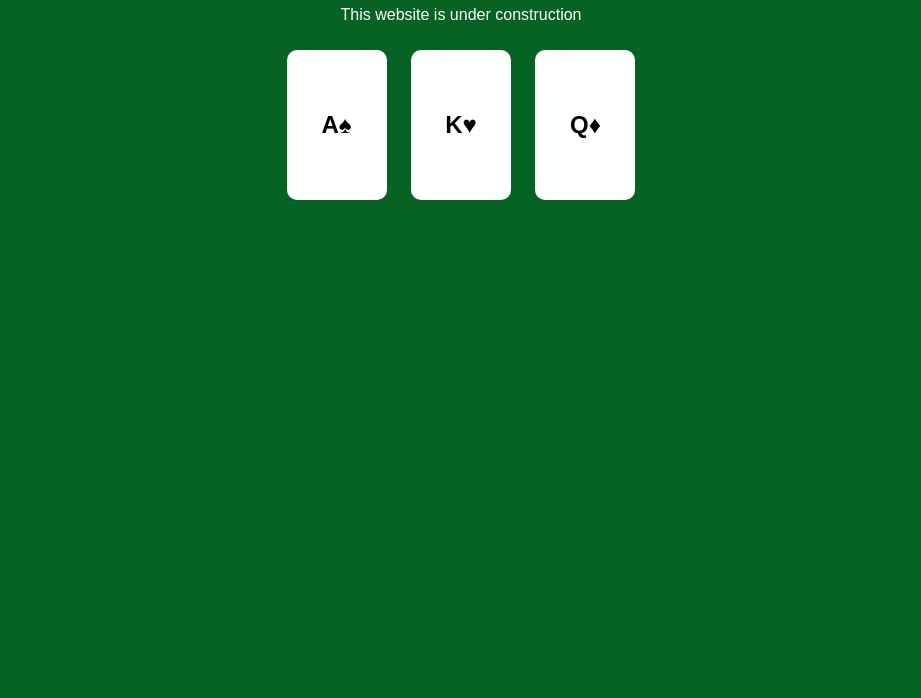
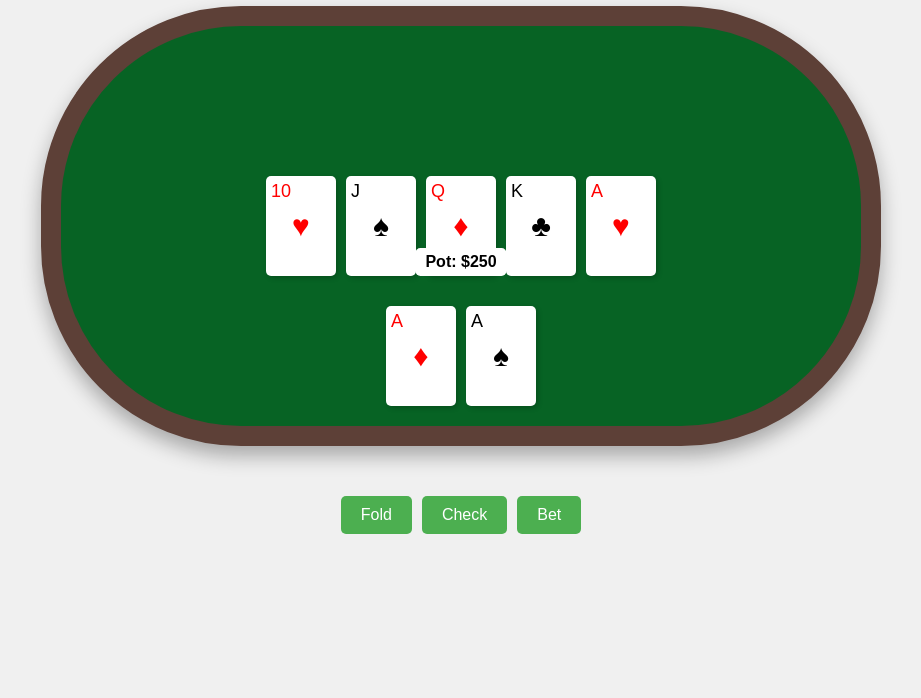
Before and after one commit to galmark569/galmark.github.io, a plain HTML site: page index.html in a window 1280 px wide. Shown: the part 102-800 px from the top of the page, without its empty margins (179-1100 px from the left). Drawn offline with Linux system fonts and the light colour scheme.

Commit message:
Update index.html

```diff
--- a/index.html
+++ b/index.html
@@ -1,37 +1,181 @@
 <!DOCTYPE html>
-<html>
+<html lang="en">
 <head>
-    <title>My Card Game Website</title>
+    <meta charset="UTF-8">
+    <meta name="viewport" content="width=device-width, initial-scale=1.0">
+    <title>Texas Hold'em Poker</title>
     <style>
         body {
             font-family: Arial, sans-serif;
-            text-align: center;
+            background-color: #f0f0f0;
+            margin: 0;
+            padding: 0;
+        }
+
+        .poker-table {
+            width: 800px;
+            height: 400px;
             background-color: #076324;
+            border-radius: 200px;
+            margin: 50px auto;
+            position: relative;
+            border: 20px solid #5d4037;
+            box-shadow: 0 10px 20px rgba(0,0,0,0.3);
+        }
+
+        .dealer-area {
+            position: absolute;
+            top: 50%;
+            left: 50%;
+            transform: translate(-50%, -50%);
+            width: 400px;
+            height: 100px;
+            display: flex;
+            justify-content: center;
+            align-items: center;
+        }
+
+        .community-cards {
+            display: flex;
+            gap: 10px;
+        }
+
+        .card {
+            width: 70px;
+            height: 100px;
+            background-color: white;
+            border-radius: 5px;
+            display: flex;
+            justify-content: center;
+            align-items: center;
+            font-size: 24px;
+            box-shadow: 2px 2px 5px rgba(0,0,0,0.2);
+            position: relative;
+        }
+
+        .red {
+            color: red;
+        }
+
+        .black {
+            color: black;
+        }
+
+        .rank {
+            position: absolute;
+            top: 5px;
+            left: 5px;
+            font-size: 18px;
+        }
+
+        .suit {
+            font-size: 30px;
+        }
+
+        .player-area {
+            position: absolute;
+            bottom: 20px;
+            left: 50%;
+            transform: translateX(-50%);
+            display: flex;
+            gap: 10px;
+        }
+
+        .controls {
+            margin-top: 20px;
+            display: flex;
+            justify-content: center;
+            gap: 10px;
+        }
+
+        button {
+            padding: 10px 20px;
+            font-size: 16px;
+            background-color: #4CAF50;
             color: white;
+            border: none;
+            border-radius: 5px;
+            cursor: pointer;
         }
-        h1 {
-            margin-top: 50px;
+
+        button:hover {
+            background-color: #45a049;
         }
-        .card {
-            width: 100px;
-            height: 150px;
-            background-color: white;
-            border-radius: 10px;
-            display: inline-block;
-            margin: 10px;
-            color: black;
-            line-height: 150px;
-            font-size: 24px;
+
+        .chips {
+            position: absolute;
+            bottom: 150px;
+            left: 50%;
+            transform: translateX(-50%);
+            background-color: #fff;
+            border-radius: 5px;
+            padding: 5px 10px;
             font-weight: bold;
         }
     </style>
 </head>
 <body>
-    <h1>Welcome to My Poker Game!</h1>
-    <p>This website is under construction</p>
+    <h1 style="text-align: center;">Texas Hold'em Poker</h1>
 
-    <div class="card">A♠</div>
-    <div class="card">K♥</div>
-    <div class="card">Q♦</div>
+    <div class="poker-table">
+        <div class="dealer-area">
+            <div class="community-cards">
+                <div class="card red">
+                    <span class="rank">10</span>
+                    <span class="suit">♥</span>
+                </div>
+                <div class="card black">
+                    <span class="rank">J</span>
+                    <span class="suit">♠</span>
+                </div>
+                <div class="card red">
+                    <span class="rank">Q</span>
+                    <span class="suit">♦</span>
+                </div>
+                <div class="card black">
+                    <span class="rank">K</span>
+                    <span class="suit">♣</span>
+                </div>
+                <div class="card red">
+                    <span class="rank">A</span>
+                    <span class="suit">♥</span>
+                </div>
+            </div>
+        </div>
+
+        <div class="chips">Pot: $250</div>
+
+        <div class="player-area">
+            <div class="card red">
+                <span class="rank">A</span>
+                <span class="suit">♦</span>
+            </div>
+            <div class="card black">
+                <span class="rank">A</span>
+                <span class="suit">♠</span>
+            </div>
+        </div>
+    </div>
+
+    <div class="controls">
+        <button id="fold-btn">Fold</button>
+        <button id="check-btn">Check</button>
+        <button id="bet-btn">Bet</button>
+    </div>
+
+    <script>
+        // Basic JavaScript to make the buttons interactive
+        document.getElementById('fold-btn').addEventListener('click', function() {
+            alert('You folded your hand!');
+        });
+
+        document.getElementById('check-btn').addEventListener('click', function() {
+            alert('You checked!');
+        });
+
+        document.getElementById('bet-btn').addEventListener('click', function() {
+            alert('How much would you like to bet?');
+        });
+    </script>
 </body>
 </html>
```
